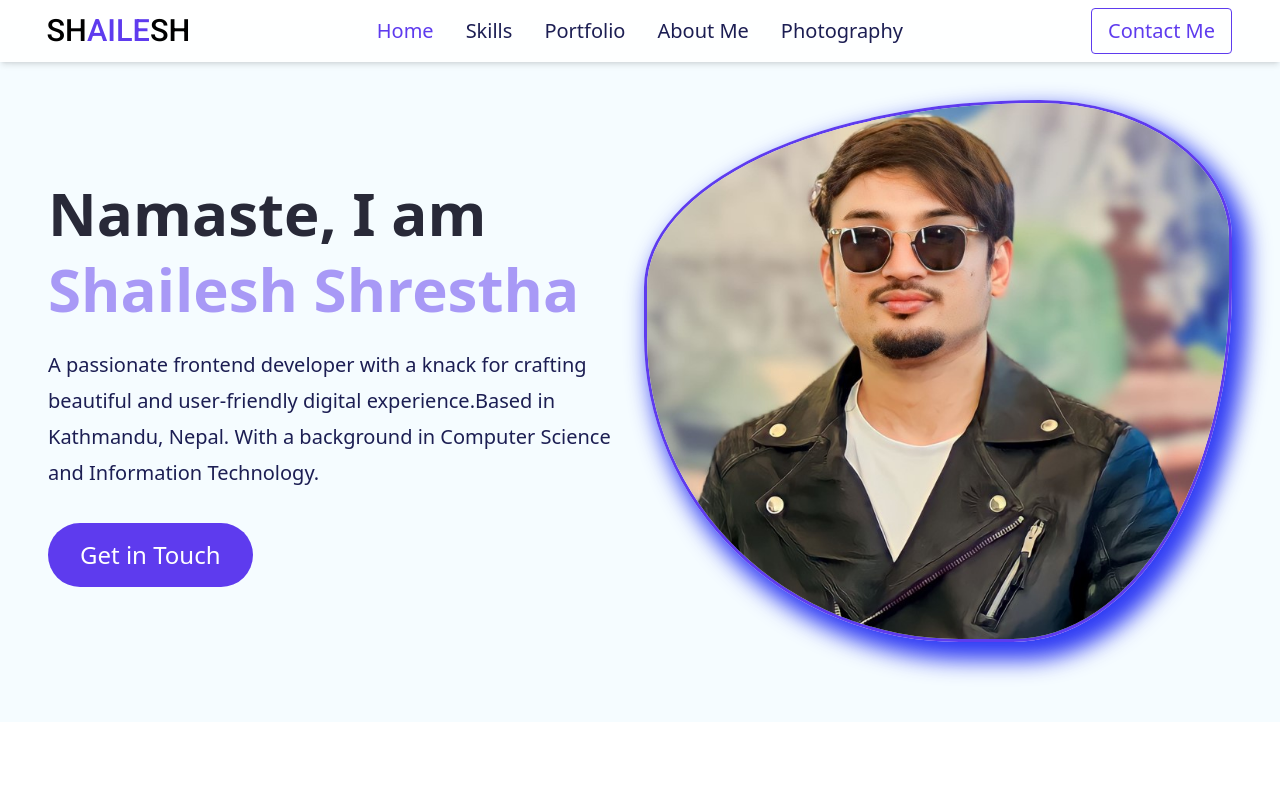
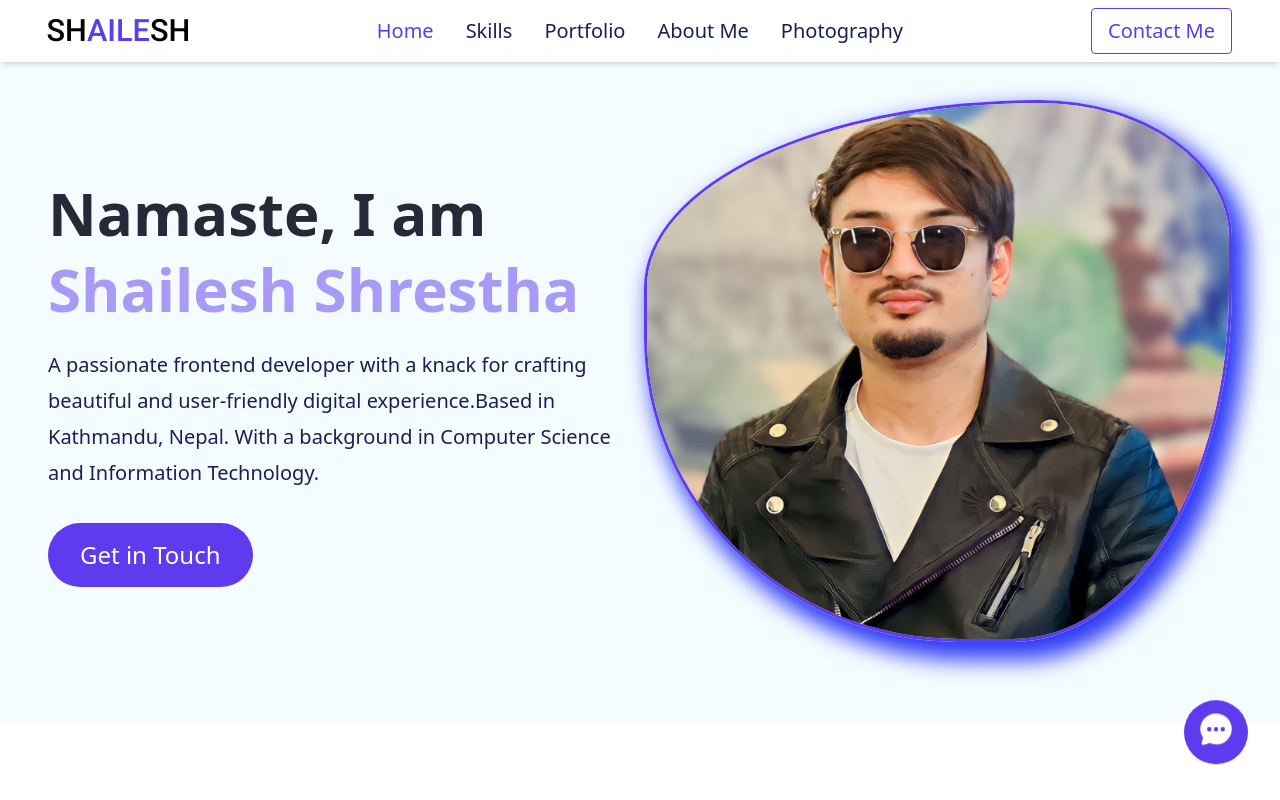
Before and after one commit to Shailesh1Shrestha/shailesh_portfolio, a React (Vite) app: page / in a window 1280 px wide. Shown: the top 800 px of the page. Built offline with nearby package versions, Linux system fonts and the light colour scheme.

Commit message:
update contact

```diff
--- a/index.html
+++ b/index.html
@@ -5,6 +5,9 @@
     <!-- <link rel="icon" type="image/svg+xml" href="/vite.svg" /> -->
     <meta name="viewport" content="width=device-width, initial-scale=1.0" />
     <title>Shailesh Portfolio Website </title>
+
+    <script type="module" src="https://unpkg.com/ionicons@7.1.0/dist/ionicons/ionicons.esm.js"></script>
+    <script nomodule src="https://unpkg.com/ionicons@7.1.0/dist/ionicons/ionicons.js"></script>
   </head>
   <body>
     <div id="root"></div>
--- a/src/App.jsx
+++ b/src/App.jsx
@@ -1,5 +1,6 @@
 import './App.css'
 import About from './components/About/About'
+import Bot from './components/Bot/Bot'
 import Home from './components/Home/Home'
 import Navbar from './components/Navbar/Navbar'
 import Skills from './components/Skills/Skills'
@@ -14,7 +15,7 @@ function App() {
   return (
    <>
     <Navbar />
-
+  <Bot />
     <Home />
     <Skills />
     <Portfolio />
--- /dev/null
+++ b/src/components/Bot/Bot.jsx
@@ -0,0 +1,15 @@
+import React from 'react'
+import {Link} from 'react-scroll';
+
+function Bot() {
+  return (
+
+    <div className=' fixed bottom-5 sm:right-8 right-4 z-[999] cursor-pointer text-white text-4xl bg-primary w-16 h-16 flex items-center justify-center rounded-full animate-bounce '>
+     <Link to="contact" spy ={true} activeClass="active" smooth={true} offset={-100}>
+     <ion-icon name="chatbubble-ellipses"></ion-icon>
+     </Link>
+    </div>
+  )
+}
+
+export default Bot
--- a/src/components/contact/Contact.jsx
+++ b/src/components/contact/Contact.jsx
@@ -183,6 +183,7 @@ function Contact() {
                     type="text"
                     name="user_name"
                     id="user_name"
+                    required
                     onChange={(e) => setUser_name(e.target.value)}
                     placeholder="Full Name"
                     className=" block w-100 mt-2 py-3 px-3 rounded-lg bg-white border border-gray-400 text-gray-800 font-semibold  focus:border-primary focus:outline-none"
@@ -198,6 +199,7 @@ function Contact() {
                     name="user_email"
                     id="user_email"
                     placeholder="Email"
+                    required
                     className="w-100 mt-2 py-3 px-3 rounded-lg bg-white border border-gray-400 text-gray-800 font-semibold focus:border-primary focus:outline-none"
                   />
                 </div>
@@ -210,6 +212,7 @@ function Contact() {
                     type="text"
                     name="user_phone"
                     id="user_phone"
+                    required
                     placeholder="Phone Number"
                     className="w-100 mt-2 py-3 px-3 rounded-lg bg-white border border-gray-400 text-gray-800 font-semibold focus:border-primary focus:outline-none"
                   />
@@ -233,6 +236,7 @@ function Contact() {
                   type="submit"
                   value="Send"
                   className="btn-primary mt-5 bg-primary py-3 cursor-pointer w-full"
+
                 >
                   Send Message
                 </button>
```
